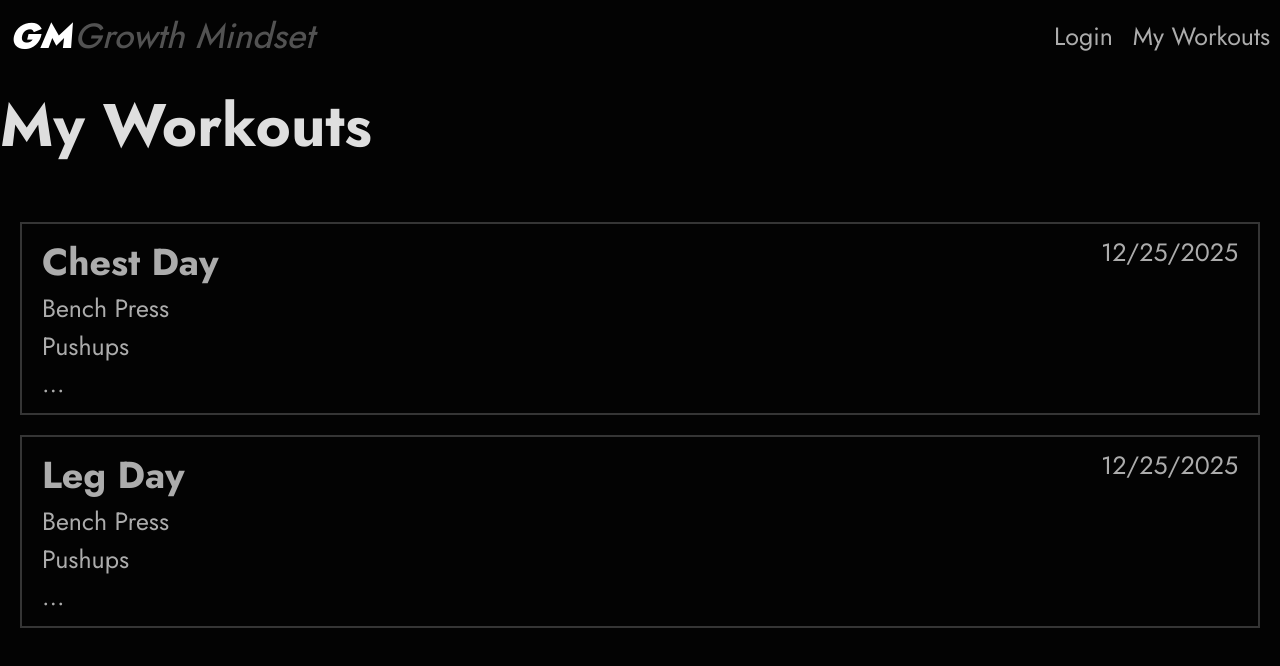
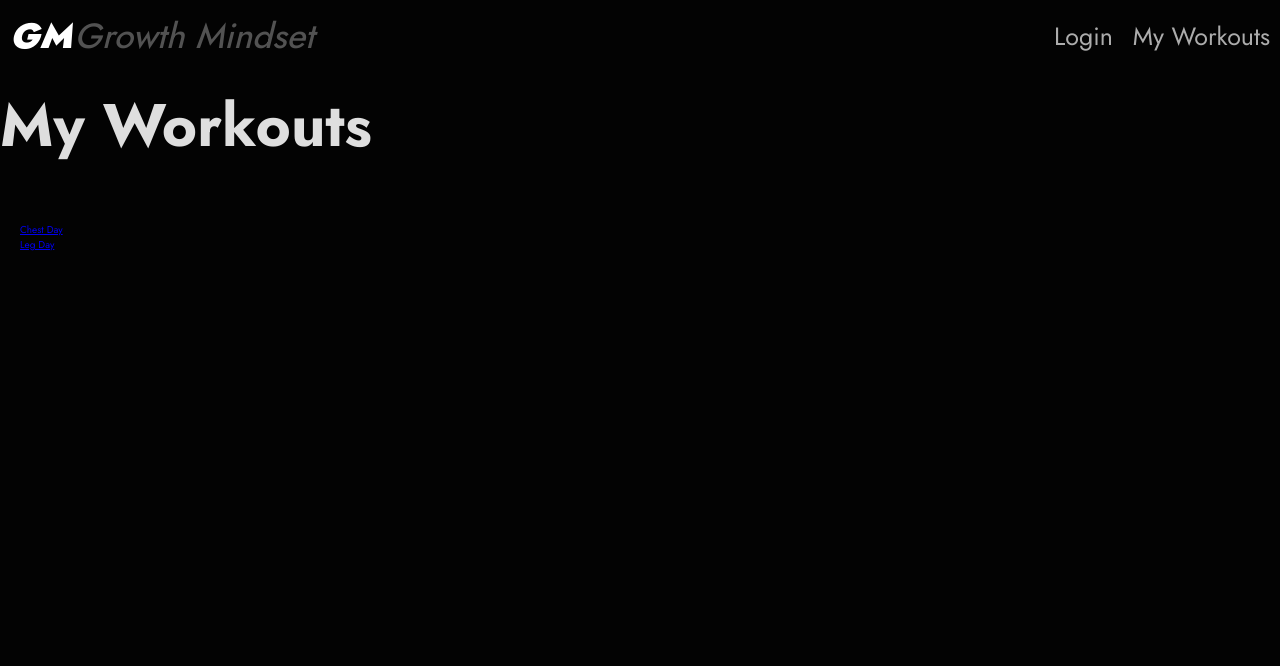
Before and after one commit to klevi43/GM, a React (Vite) app in the folder GM/: page /workouts in a window 1280 px wide. Shown: the top 666 px of the page. Built offline with nearby package versions, Linux system fonts and the light colour scheme.

Commit message:
Refacoting the Workout List into a component. Learn about passing styles to the list

```diff
--- /dev/null
+++ b/GM/src/components/WorkoutList.tsx
@@ -0,0 +1,22 @@
+import React from "react";
+import Workout from "../models/Workout";
+import { Link } from "react-router";
+
+interface Props {
+  workouts: Workout[] | null;
+}
+const WorkoutList = ({ workouts }: Props) => {
+  return (
+    <ul className="list">
+      {!workouts && <p>Nothing to show</p>}
+      {workouts &&
+        workouts.map((workout) => (
+          <li>
+            <Link to="/">{workout.name}</Link>
+          </li>
+        ))}
+    </ul>
+  );
+};
+
+export default WorkoutList;
--- /dev/null
+++ b/GM/src/models/Workout.ts
@@ -0,0 +1,19 @@
+class Workout {
+  private _name: string;
+
+  constructor(name: string) {
+    this._name = name;
+  }
+
+  get name(): string {
+    return this._name;
+  }
+  set name(name: string) {
+    if (name == null) {
+      throw new Error("Invalid value");
+    }
+    this._name = name;
+  }
+}
+
+export default Workout;
--- a/GM/src/pages/Workouts.tsx
+++ b/GM/src/pages/Workouts.tsx
@@ -2,6 +2,8 @@ import React, { ReactNode } from "react";
 import Nav from "../components/Nav";
 import { Link } from "react-router";
 import { useState } from "react";
+import Workout from "../models/Workout";
+import WorkoutList from "../components/WorkoutList";
 const Workouts = () => {
   const [isNavMenuOpen, setIsNavMenuOpen] = useState(false);
 
@@ -10,7 +12,10 @@ const Workouts = () => {
   const toggleNavBar = () => {
     setIsNavMenuOpen(!isNavMenuOpen);
   };
-  const workouts: string[] = ["Chest Day", "Leg Day"];
+  const workouts: Workout[] = [
+    new Workout("Chest Day"),
+    new Workout("Leg Day"),
+  ];
 
   return (
     <>
@@ -24,12 +29,13 @@ const Workouts = () => {
         <h1 className="heading form__heading">My Workouts</h1>
       </header>
       <div className="container">
-        <ul className="list">
-          {workouts.map((workout: string) => (
+        <WorkoutList workouts={workouts} />
+        {/* <ul className="list">
+          {workouts.map((workout: Workout) => (
             <li className="outline workout__list-item">
               <Link className="link text" to="/">
                 <div className="space-between">
-                  <h2>{workout}</h2>
+                  <h2>{workout.name}</h2>
                   <p>12/25/2025</p>
                 </div>
                 <ul className="list">
@@ -40,7 +46,7 @@ const Workouts = () => {
               </Link>
             </li>
           ))}
-        </ul>
+        </ul> */}
       </div>
     </>
   );
```
